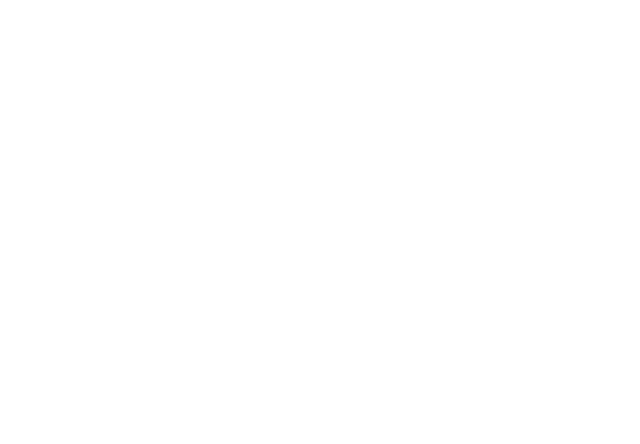
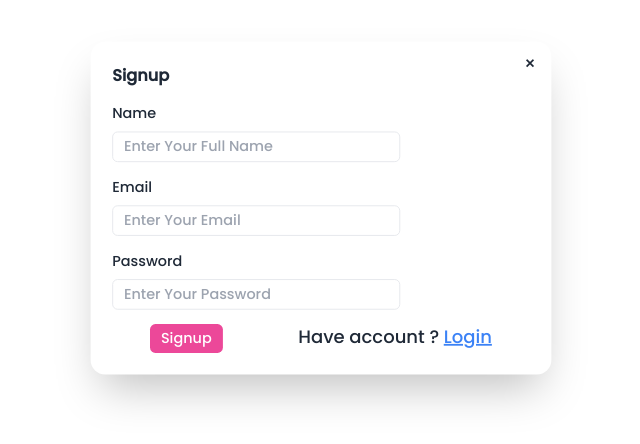
Before and after one commit to nehap910/bookstore, a React (Vite) app in the folder frontend/frontend_bookstore/: page /signup in a window 1280 px wide. Before the commit this address had no page. Shown: the part 192-636 px from the top of the page, without its empty margins (275-915 px from the left). Built offline with nearby package versions, Linux system fonts and the light colour scheme.

Commit message:
signup form is ready

```diff
--- a/frontend/frontend_bookstore/package.json
+++ b/frontend/frontend_bookstore/package.json
@@ -12,6 +12,7 @@
   "dependencies": {
     "react": "^18.3.1",
     "react-dom": "^18.3.1",
+    "react-hook-form": "^7.52.1",
     "react-router-dom": "^6.24.1",
     "react-slick": "^0.30.2",
     "slick-carousel": "^1.8.1"
--- a/frontend/frontend_bookstore/src/App.jsx
+++ b/frontend/frontend_bookstore/src/App.jsx
@@ -1,6 +1,9 @@
 import React from "react";
 import Home from "./Home/Home";
 import Courses from "./courses/Courses";
+import Signup from "./components/Signup";
+
+
 import { Routes, Route } from "react-router-dom";
 function App() {
   return (
@@ -9,7 +12,7 @@
         <Routes>
           <Route path="/" element={<Home />} />
           <Route path="/course" element={<Courses />} />
-          {/* <Route  path="/contact" element={<Contact />}/> */}
+          <Route  path="/signup" element={<Signup />}/>
         </Routes>
       </div>
     </>
--- a/frontend/frontend_bookstore/src/components/Login.jsx
+++ b/frontend/frontend_bookstore/src/components/Login.jsx
@@ -1,43 +1,88 @@
-import React from 'react'
+import React from "react";
+import { Link } from "react-router-dom";
+import { useForm } from "react-hook-form";
 
 function Login() {
+  const {
+    register,
+    handleSubmit,
+    formState: { errors },
+  } = useForm();
+
+  const onSubmit = (data) => console.log(data);
+
   return (
     <>
        <div>
-
       <dialog id="my_modal_3" className="modal">
         <div className="modal-box">
-    <form method="dialog">
+          <form onSubmit={handleSubmit(onSubmit)} method="dialog">
             {/* if there is a button in form, it will close the modal */}
-      <button className="btn btn-sm btn-circle btn-ghost absolute right-2 top-2">✕</button>
-    </form>
+            <Link
+              to="/"
+              className="btn btn-sm btn-circle btn-ghost absolute right-2 top-2"
+              onClick={() => document.getElementById("my_modal_3").close()}
+            >
+              ✕
+            </Link>
+
             <h3 className="font-bold text-lg">Login</h3>
-   <div className='mt-4 space-y-2'>
+            {/* Email */}
+            <div className="mt-4 space-y-2">
               <span>Email</span>
-      <br></br>
-      <input type='text' placeholder='Enter Your Email' className='w-80 px-3 py-1 border rounded-md outline-none'></input>
-
+              <br />
+              <input
+                type="email"
+                placeholder="Enter your email"
+                className="w-80 px-3 py-1 border rounded-md outline-none"
+                {...register("email", { required: true })}
+              />
+              <br />
+              {errors.email && (
+                <span className="text-sm text-red-500">
+                  This field is required
+                </span>
+              )}
             </div>
-
-   <div className='mt-4 space-y-2'>
+            {/* password */}
+            <div className="mt-4 space-y-2">
               <span>Password</span>
-      <br></br>
-      <input type='text' placeholder='Enter Your Password' className='w-80 px-3 py-1 border rounded-md outline-none'></input>
-
+              <br />
+              <input
+                type="password"
+                placeholder="Enter your password"
+                className="w-80 px-3 py-1 border rounded-md outline-none"
+                {...register("password", { required: true })}
+              />
+              <br />
+              {errors.password && (
+                <span className="text-sm text-red-500">
+                  This field is required
+                </span>
+              )}
             </div>
 
             {/* Button */}
-
-   <div className='flex justify-around mt-4'>
-    <button className='bg-pink-500 text-white rounded-md px-3 py-1 hover:bg-pink-700 duration-200'>Login</button>
-    <p>Not registered? <span className='underline text-blue-500'>Signup</span></p>
+            <div className="flex justify-around mt-6">
+              <button className="bg-pink-500 text-white rounded-md px-3 py-1 hover:bg-pink-700 duration-200">
+                Login
+              </button>
+              <p>
+                Not registered?{" "}
+                <Link
+                  to="/signup"
+                  className="underline text-blue-500 cursor-pointer"
+                >
+                  Signup
+                </Link>{" "}
+              </p>
             </div>
+          </form>
         </div>
       </dialog>
     </div>
-
     </>
-  )
+  );
 }
 
-export default Login
+export default Login;
--- /dev/null
+++ b/frontend/frontend_bookstore/src/components/Signup.jsx
@@ -0,0 +1,102 @@
+import React from "react";
+import { Link } from "react-router-dom";
+import Login from "./Login";
+import { useForm } from "react-hook-form";
+
+function Signup() {
+
+  const {
+    register,
+    handleSubmit,
+    formState: { errors },
+  } = useForm();
+
+  const onSubmit = (data) => console.log(data);
+
+  return (
+    <>
+     <div className="flex h-screen items-center justify-center">
+        <div className=" w-[600px] ">
+          <div className="modal-box">
+            <form onSubmit={handleSubmit(onSubmit)} method="dialog">
+              {/* if there is a button in form, it will close the modal */}
+              <Link to="/" className="btn btn-sm btn-circle btn-ghost absolute right-2 top-2">
+                ✕
+              </Link>
+
+            <h3 className="font-bold text-lg">Signup</h3>
+            <div className="mt-4 space-y-2">
+              <span>Name</span>
+              <br></br>
+              <input
+                type="text"
+                placeholder="Enter Your Full Name"
+                className="w-80 px-3 py-1 border rounded-md outline-none"
+                {...register("name", { required: true })}
+              ></input>
+              <br />
+              {errors.name && (
+                <span className="text-sm text-red-500">
+                  This field is required
+                </span>
+              )}
+            </div>
+
+            <div className="mt-4 space-y-2">
+              <span>Email</span>
+              <br></br>
+              <input
+                type="text"
+                placeholder="Enter Your Email"
+                className="w-80 px-3 py-1 border rounded-md outline-none"
+                {...register("email", { required: true })}
+              ></input>
+              <br />
+              {errors.email && (
+                <span className="text-sm text-red-500">
+                  This field is required
+                </span>
+              )}
+            </div>
+
+            <div className="mt-4 space-y-2">
+              <span>Password</span>
+              <br></br>
+              <input
+                type="text"
+                placeholder="Enter Your Password"
+                className="w-80 px-3 py-1 border rounded-md outline-none"
+                {...register("password", { required: true })}
+              ></input>
+              <br />
+              {errors.password && (
+                <span className="text-sm text-red-500">
+                  This field is required
+                </span>
+              )}
+            </div>
+
+            {/* Button */}
+
+            <div className="flex justify-around mt-4">
+              <button className="bg-pink-500 text-white rounded-md px-3 py-1 hover:bg-pink-700 duration-200">
+                Signup
+              </button>
+              <p className="text-xl">
+                Have account ? {" "}
+                <button className="underline text-blue-500" onClick={()=> document.getElementById("my_modal_3").showModal()}>
+                  Login
+                </button>
+                <Login />
+              </p>
+            </div>
+
+            </form>
+          </div>
+        </div>
+      </div>
+    </>
+  );
+}
+
+export default Signup;
```
Also changed, not shown: 1 other file (tests, documents, lock files or other folders). Lines whose indentation alone changed are shown as unchanged.
